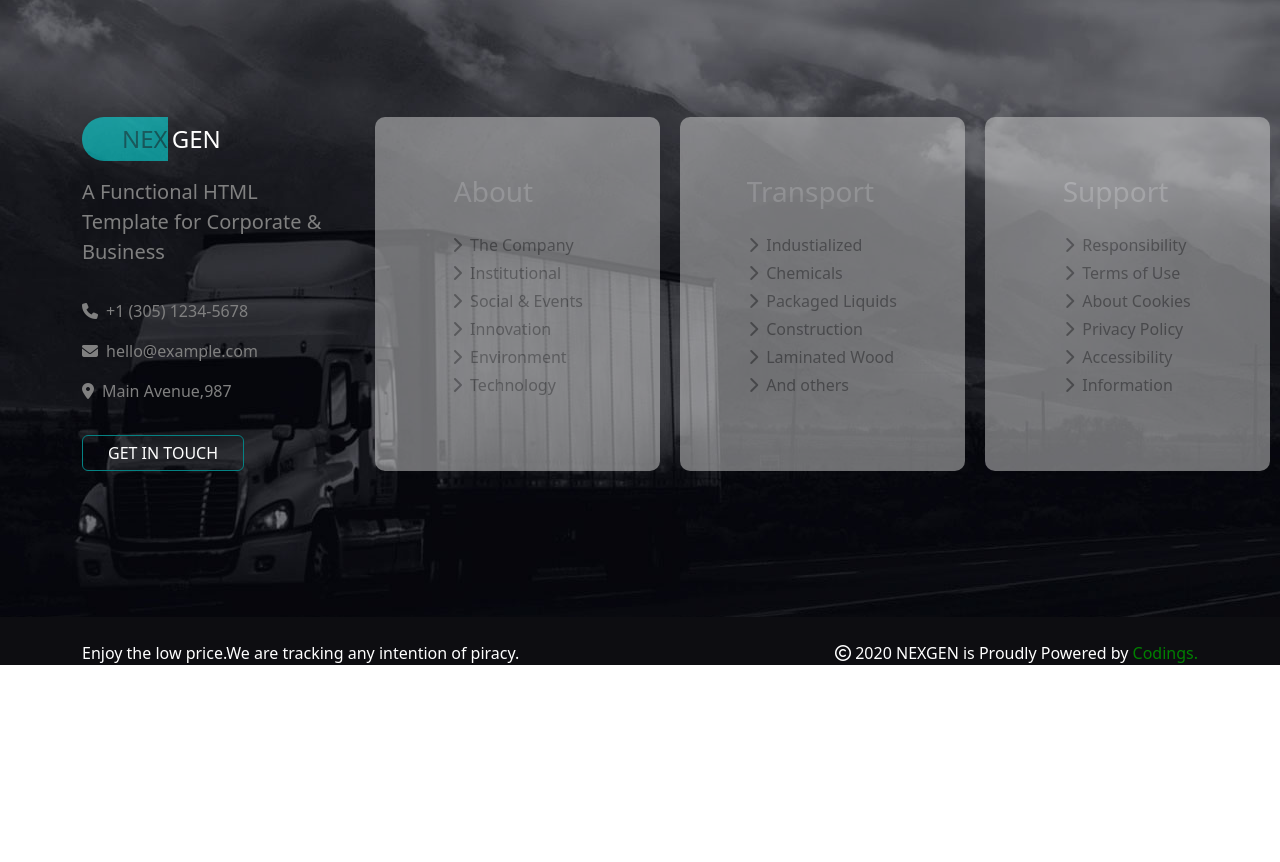
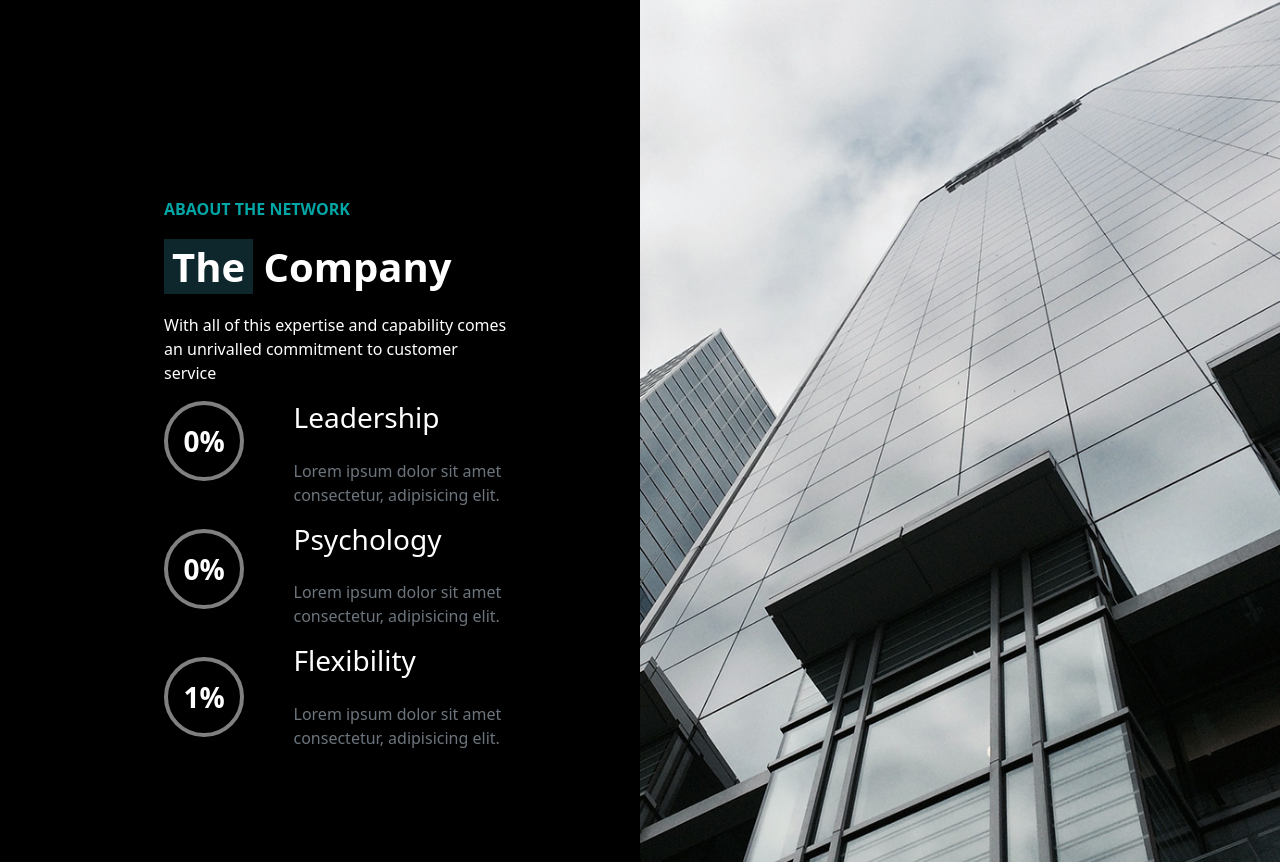
Before and after one commit to gaetano-94/proj-html-vuejs, a Vue app: page / in a window 1280 px wide. Shown: the part 1638-2500 px from the top of the page. Before the commit the page ends 2303 px from the top, so only its background shows below. Built offline with nearby package versions, Linux system fonts and the light colour scheme.

Commit message:
feat: sezione-tre

```diff
--- a/src/components/main/AppSezioneTre.vue
+++ b/src/components/main/AppSezioneTre.vue
@@ -4,6 +4,110 @@ export default {
 };
 </script>
 
-<template></template>
+<template>
+  <div class="row">
+    <div class="col-6 left">
+      <div class="gp-container">
+        <!-- testo top -->
+        <span class="text-uppercase fw-bold pb-3 span-top"
+          >Abaout the Network</span
+        >
+        <div>
+          <span class="fs-1 px-2 text-white span-uno"
+            ><strong>The</strong></span
+          >
+          <span class="fs-1 text-white"><strong> Company</strong></span>
+        </div>
+        <p class="text-white pt-3 fs-6">
+          With all of this expertise and capability comes an unrivalled
+          commitment to customer service
+        </p>
+        <!-- /testo top -->
+        <div class="row">
+          <!-- colonna di sinistra -->
+          <div class="col-3">
+            <div class="pb-5 gp-div-bg">
+              <span class="text-white fs-3"><strong>0%</strong></span>
+            </div>
+            <div class="pb-5 mt-5 gp-div-bg">
+              <span class="text-white fs-3"><strong>0%</strong></span>
+            </div>
+            <div class="pb-5 mt-5 gp-div-bg">
+              <span class="text-white fs-3"><strong>1%</strong></span>
+            </div>
+          </div>
+          <!-- /colonna di sinistra -->
+          <!-- colonna di destra con text -->
+          <div class="col-9 ps-5 pe-0">
+            <div>
+              <h3 class="text-white pb-3">Leadership</h3>
+              <p class="text-secondary">
+                Lorem ipsum dolor sit amet consectetur, adipisicing elit.
+              </p>
+            </div>
+            <div>
+              <h3 class="text-white pb-3">Psychology</h3>
+              <p class="text-secondary">
+                Lorem ipsum dolor sit amet consectetur, adipisicing elit.
+              </p>
+            </div>
+            <div>
+              <h3 class="text-white pb-3">Flexibility</h3>
+              <p class="text-secondary">
+                Lorem ipsum dolor sit amet consectetur, adipisicing elit.
+              </p>
+            </div>
+          </div>
+          <!-- /colonna di destra con text -->
+        </div>
+      </div>
+    </div>
+    <div class="col-6 right"></div>
+  </div>
+</template>
 
-<style scoped lang="scss"></style>
+<style scoped lang="scss">
+.row {
+  height: 1000px;
+
+  .gp-div-bg {
+    width: 80px;
+    height: 80px;
+    border-radius: 50%;
+    border: 4px solid gray;
+    text-align: center;
+    padding-top: 15px;
+  }
+
+  .left {
+    background-color: black;
+    height: 100%;
+
+    .gp-container {
+      display: flex;
+      flex-direction: column;
+      width: 400px;
+      padding-top: 200px;
+      margin: 0 auto;
+      padding-left: 50px;
+
+      .span-top {
+        color: #00a6a6;
+      }
+
+      .span-uno {
+        background-color: #0e272d;
+      }
+    }
+  }
+
+  .right {
+    background-image: url(../../assets/img/about-5.jpg);
+    height: 100%;
+    background-position-y: top;
+    background-position-x: right;
+    background-repeat: no-repeat;
+    background-size: cover;
+  }
+}
+</style>
```
